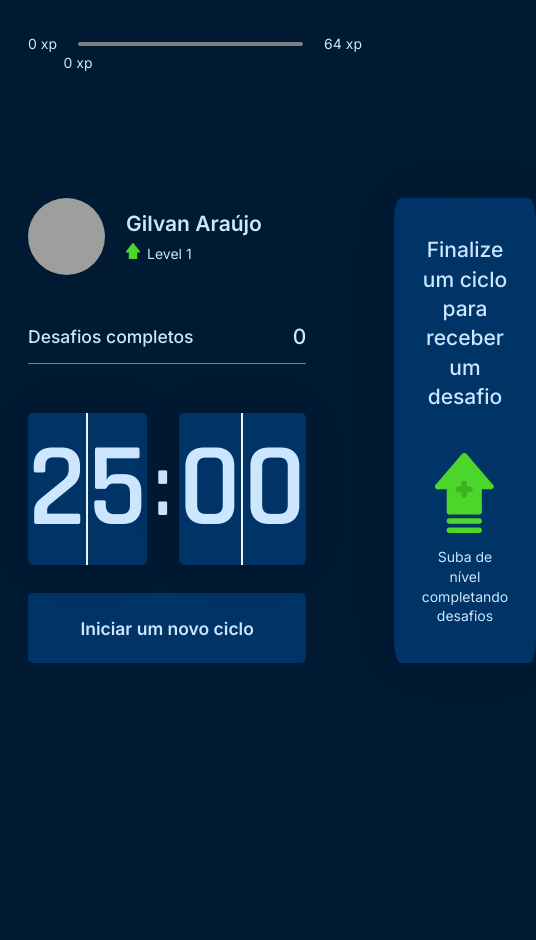
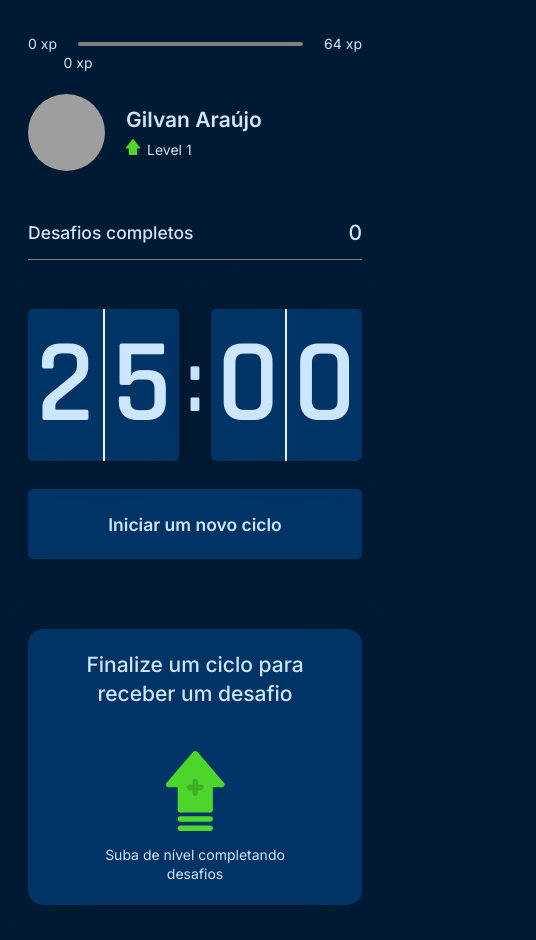
Before and after one commit to Gilvan-Araujo/MoveIt, a Next.js app: page / in a window 390 px wide. Shown: the whole page, 536 px wide, since content can reach past the window. Before the commit the page ends 844 px from the top, so only its background shows below. Built offline with nearby package versions, Linux system fonts and the light colour scheme; grey boxes are pictures that could not be loaded.

Commit message:
Improve mobile experience

```diff
--- a/src/styles/components/ExperienceBar.module.scss
+++ b/src/styles/components/ExperienceBar.module.scss
@@ -1,6 +1,7 @@
 .experienceBar {
     display: flex;
     align-items: center;
+    margin-bottom: 3rem;
     span {
         font-size: 1rem;
     }
@@ -23,3 +24,9 @@ span.currentExperience {
     top: 12px;
     transform: translateX(-50%);
 }
+
+@media (min-width: 600px) {
+    .experienceBar {
+        margin-bottom: 0;
+    }
+}
--- a/src/styles/pages/Home.module.scss
+++ b/src/styles/pages/Home.module.scss
@@ -1,5 +1,5 @@
 .container {
-	height: 100vh;
+	min-height: 100vh;
 	max-width: 992px;
 	margin: 0 auto;
 	padding: 2.5rem 2rem;
@@ -8,8 +8,16 @@
 	section {
 		flex: 1;
 		display: grid;
-		grid-template-columns: 1fr 1fr;
-		gap: 6.25rem;
+		gap: 5rem;
 		align-content: center;
 	}
 }
+
+@media (min-width: 700px) {
+	.container {
+		section {
+			gap: 6.25rem;
+			grid-template-columns: 1fr 1fr;
+		}
+	}
+}
```
